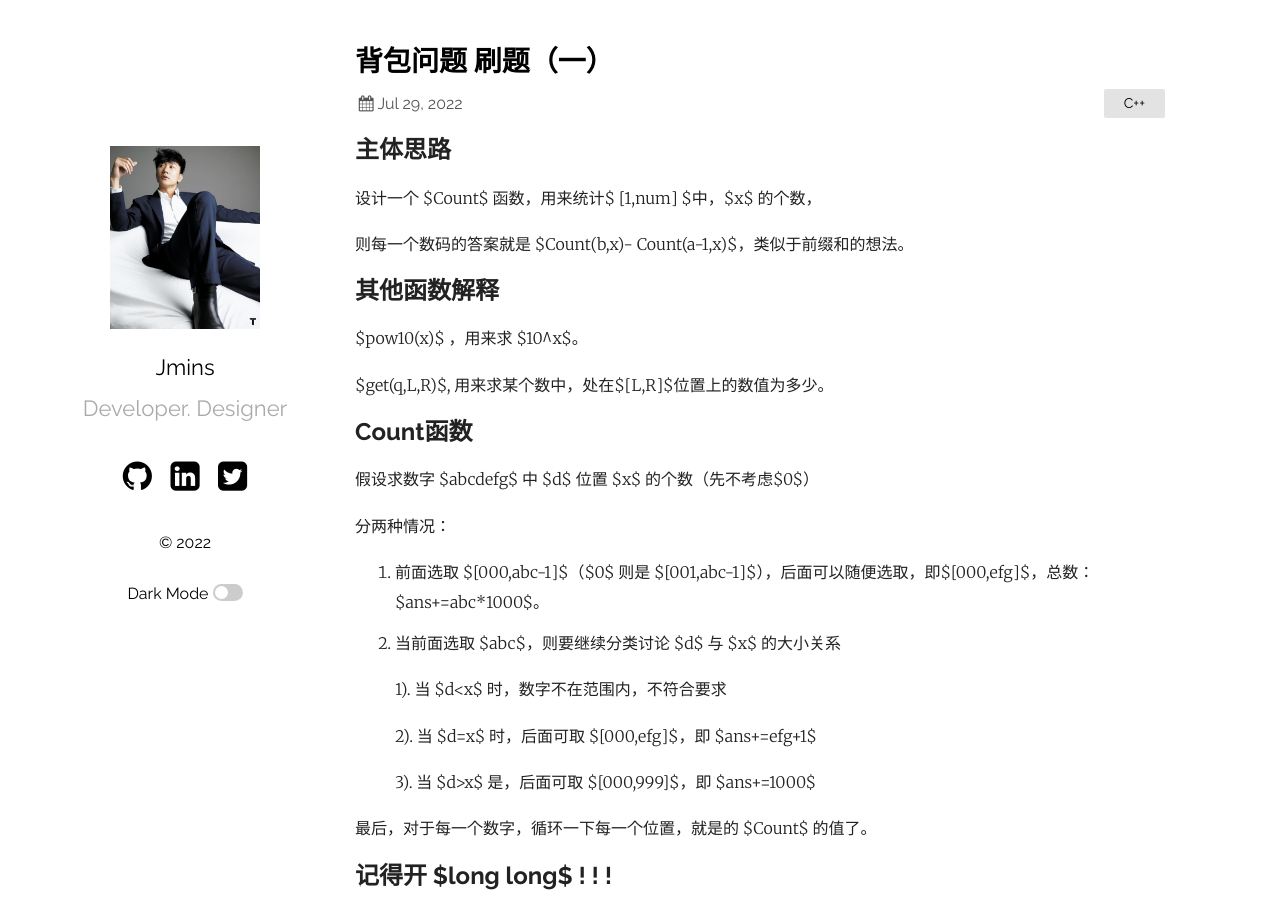
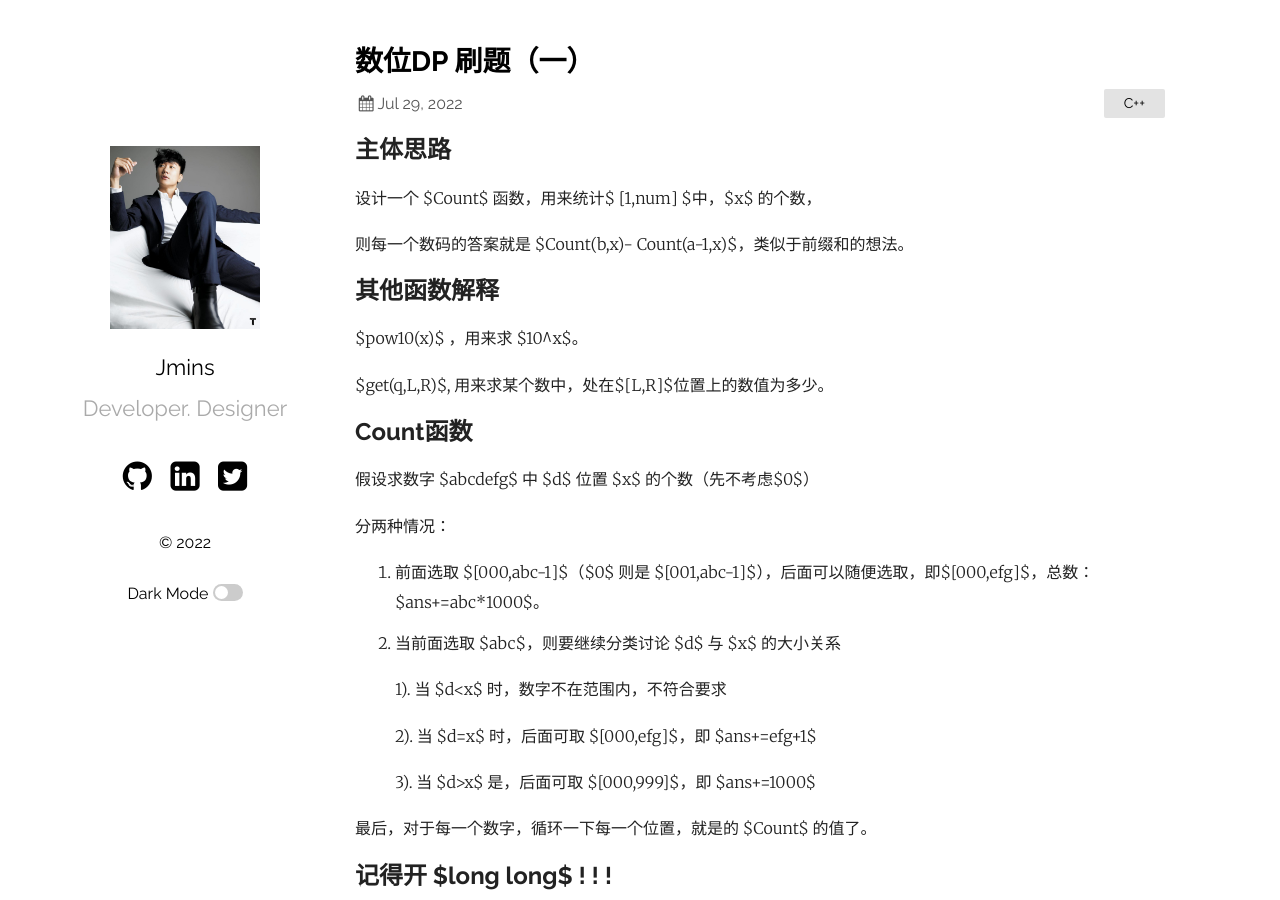
Before and after one commit to 0Jmins0/0Jmins0.github.io, a Jekyll site: the page built from _posts/2020-08-02-数位DP.md, in a window 1280 px wide and 900 px high. Built offline with Jekyll 4.4.1, drawn with Linux system fonts in a browser that asks for light colours.

Commit message:
Update 2020-08-02-数位DP.md

```diff
--- a/_posts/2020-08-02-数位DP.md
+++ b/_posts/2020-08-02-数位DP.md
@@ -1,6 +1,6 @@
 ---
 layout: post
-title:  "背包问题 刷题（一）"
+title:  "数位DP 刷题（一）"
 date:   2022-07-29 09:03:36 +0530
 categories: C++
 ---
```
